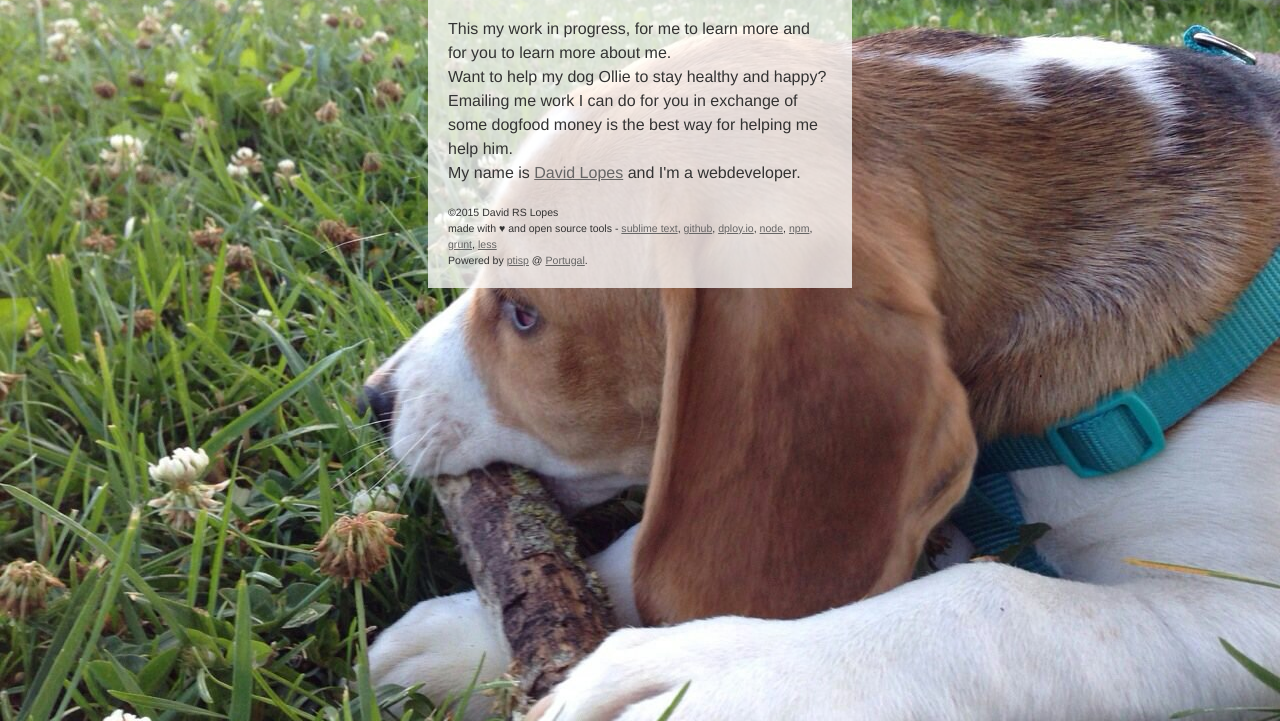
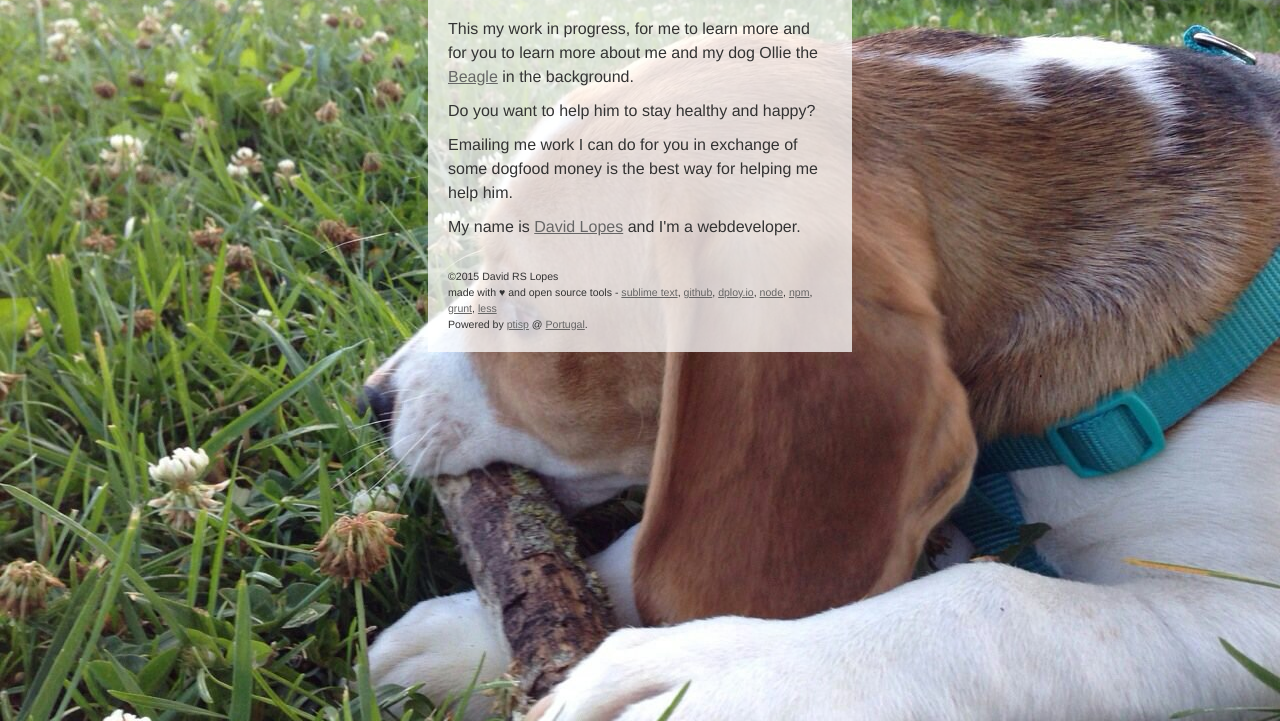
Before and after one commit to davidrslopes/aboutme, a website: page index.html in a window 1280 px wide. Shown: the part 79-800 px from the top of the page. Drawn offline with Linux system fonts and the light colour scheme.

Commit message:
Final changes, for today

```diff
--- a/index.html
+++ b/index.html
@@ -14,8 +14,8 @@
 				<h1>Welcome!</h1>
 			</header>
 			<article>
-				<p>This my work in progress, for me to learn more and for you to learn more about me.</p>
-				<p>Want to help my dog Ollie to stay healthy and happy?</p>
+				<p>This my work in progress, for me to learn more and for you to learn more about me and my dog Ollie the <a href="http://wikipedia.org/wiki/Beagle" target="_blank">Beagle</a> in the background.</p>
+				<p>Do you want to help him to stay healthy and happy?</p>
 				<p>Emailing me work I can do for you in exchange of some dogfood money is the best way for helping me help him.</p>
 				<p>My name is <a href="mailto:davidrslopes@gmail.com" target="_blank">David Lopes</a> and I'm a webdeveloper.</p>
 			</article>
--- a/src/less/style.less
+++ b/src/less/style.less
@@ -85,6 +85,7 @@ body{
 	a{
 		color:@drsl-light;
 	}
+
 	header{
 		h1{
 			font-size: 150%;
@@ -92,6 +93,9 @@ body{
 	}
 	article{
 		padding: 20px 0;
+		p{
+			margin-bottom: 10px;
+		}
 	}
 	footer{
 		font-size: 66%;
```
Also changed, not shown: assets/css/style.min.css, src/css/style.css.
